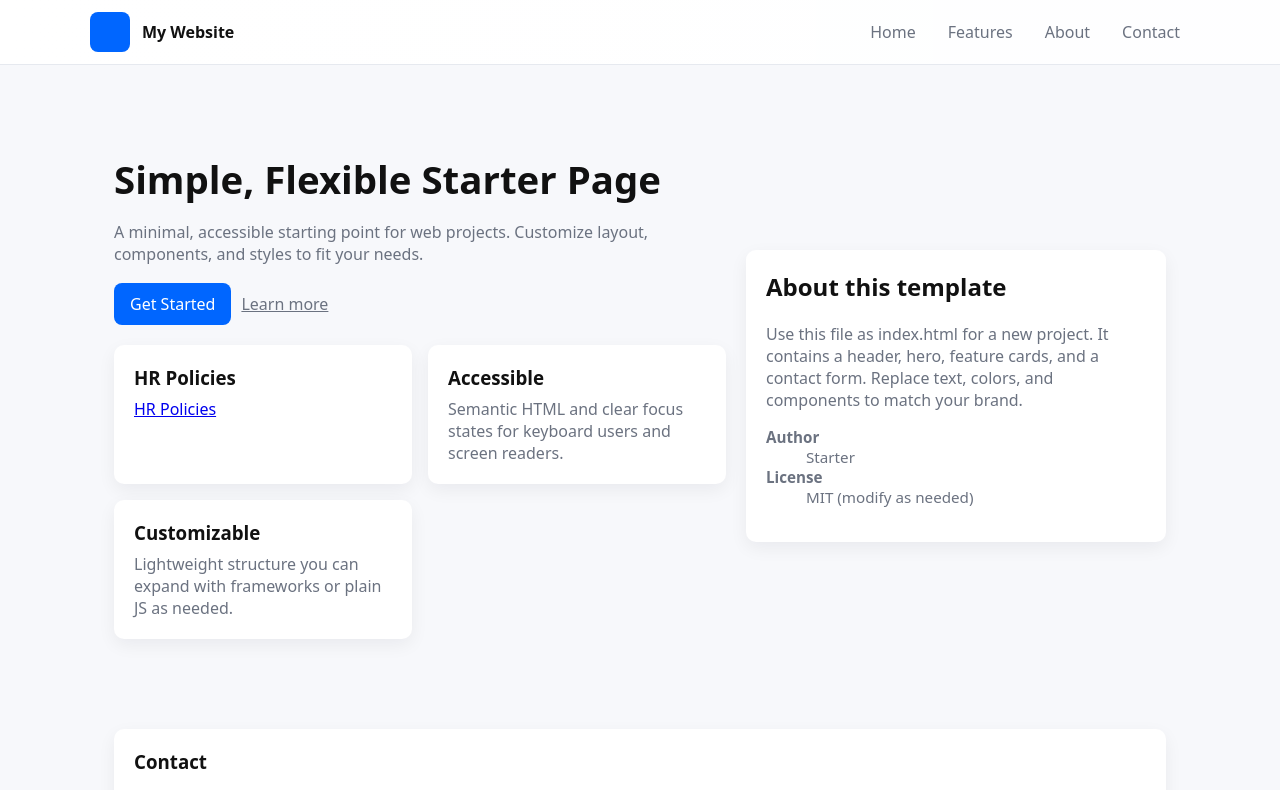
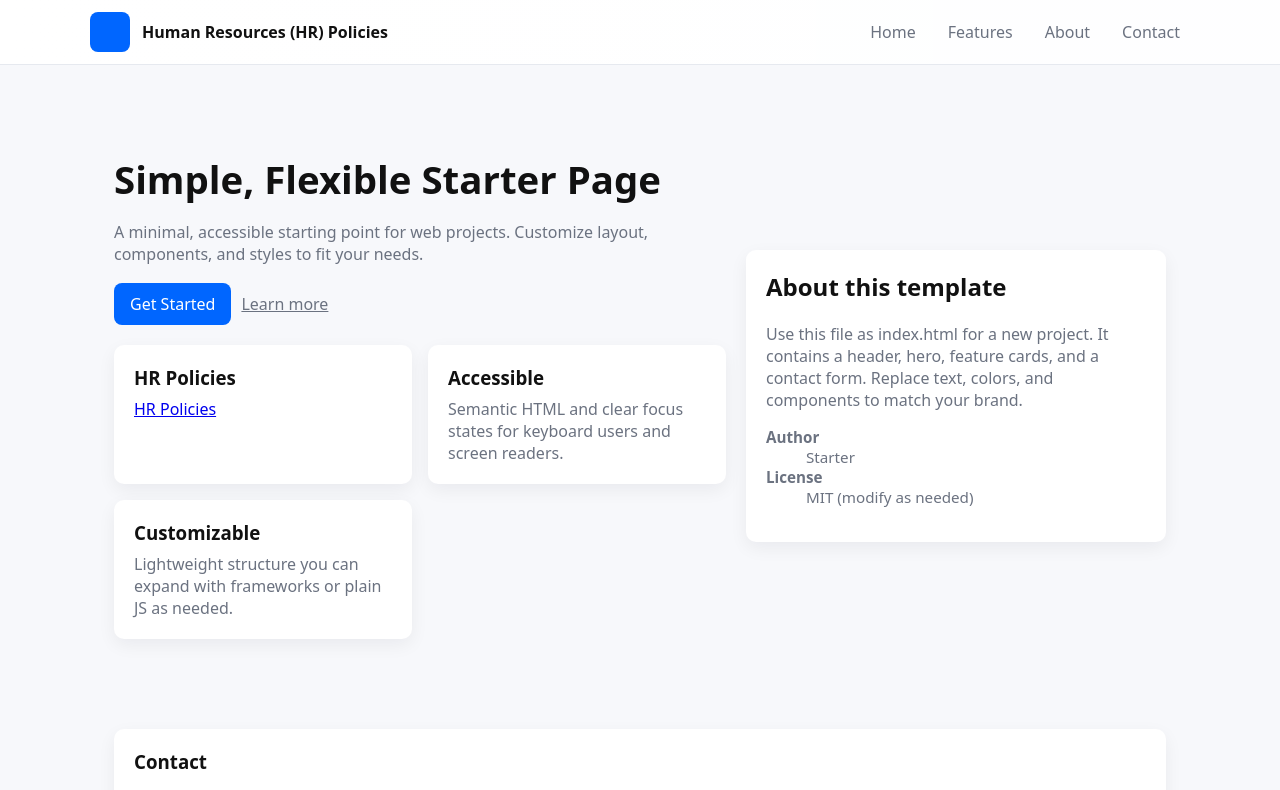
Before and after one commit to ss-ai-demos/HR, a plain HTML site: page index.html in a window 1280 px wide. Shown: the top 790 px of the page. Drawn offline with Linux system fonts and the light colour scheme.

Commit message:
Change title and header text to HR Policies

```diff
--- a/index.html
+++ b/index.html
@@ -4,7 +4,7 @@
     <meta charset="utf-8" />
     <meta name="viewport" content="width=device-width,initial-scale=1" />
     <meta name="description" content="Generic starter index page" />
-    <title>My Website</title>
+    <title>HR Policies</title>
 
     <!-- Basic styles (keep inline for a single-file starter) -->
     <style>
@@ -41,7 +41,7 @@
         <div class="container nav">
             <div class="brand">
                 <span class="logo" aria-hidden="true"></span>
-                <span>My Website</span>
+                <span>Human Resources (HR) Policies</span>
             </div>
 
             <nav aria-label="Primary">
```
